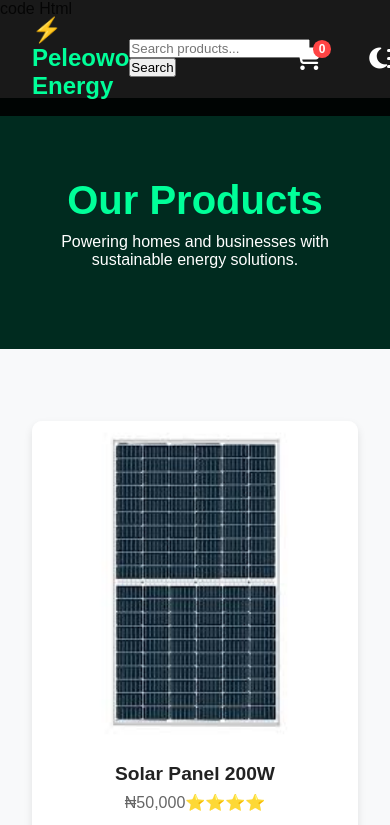
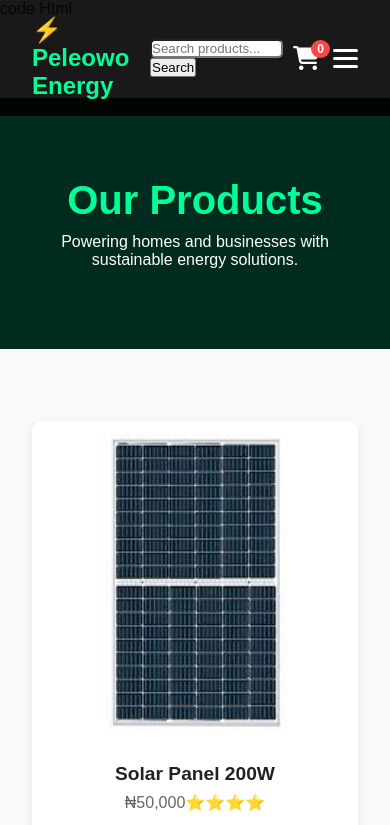
Before and after one commit to ldeji/Peleowo-Energy-Solution, a plain HTML site: page products.html in a window 390 px wide. Shown: the top 825 px of the page. Drawn offline with Linux system fonts and the light colour scheme.

Commit message:
search button and cart icon adjusted.

```diff
--- a/products.html
+++ b/products.html
@@ -127,7 +127,7 @@ Html
 
       .nav-links {
         display: flex;
-        gap: 1.5rem;
+        gap: 1rem;
       }
 
       .nav-links a {
@@ -513,7 +513,7 @@ Html
         transition: color 0.5s ease;
       }
 
-      /* Flex layout for larger screens */
+      /* Flex layout for  screens */
       @media (min-width: 768px) {
         .product-detail-content {
           flex-direction: row;
@@ -553,14 +553,31 @@ Html
           right: 0;
         }
 
-        .hamburger {
+    .search-bar-container {
+        width: 90%;        /* more room on mobile */
+        flex-direction: column;
+        padding: 10px;
+        margin-right: 2.5rem;
+      }
+
+      .search-bar-container input {
+        width: 100%;
+        border-radius: 5px;
+      }
+    }
+
+    .cart-icon {
+        margin-left: -2.5rem; /* Adjust for mobile */
+      }
+
+    .hamburger {
           display: flex;
         }
 
         .product-detail-content {
           max-height: 95vh; /* Adjust for smaller screens */
         }
-      }
+
     </style>
   </head>
   <body>
@@ -582,9 +599,6 @@ Html
         <div class="cart-icon" id="cart-icon">
           <i class="fas fa-shopping-cart"></i>
           <span id="nav-item-count">0</span>
-        </div>
-        <div id="day-night-toggle">
-          <i class="fas fa-moon"></i>
         </div>
       </div>
       <div class="hamburger" id="hamburger">
```
